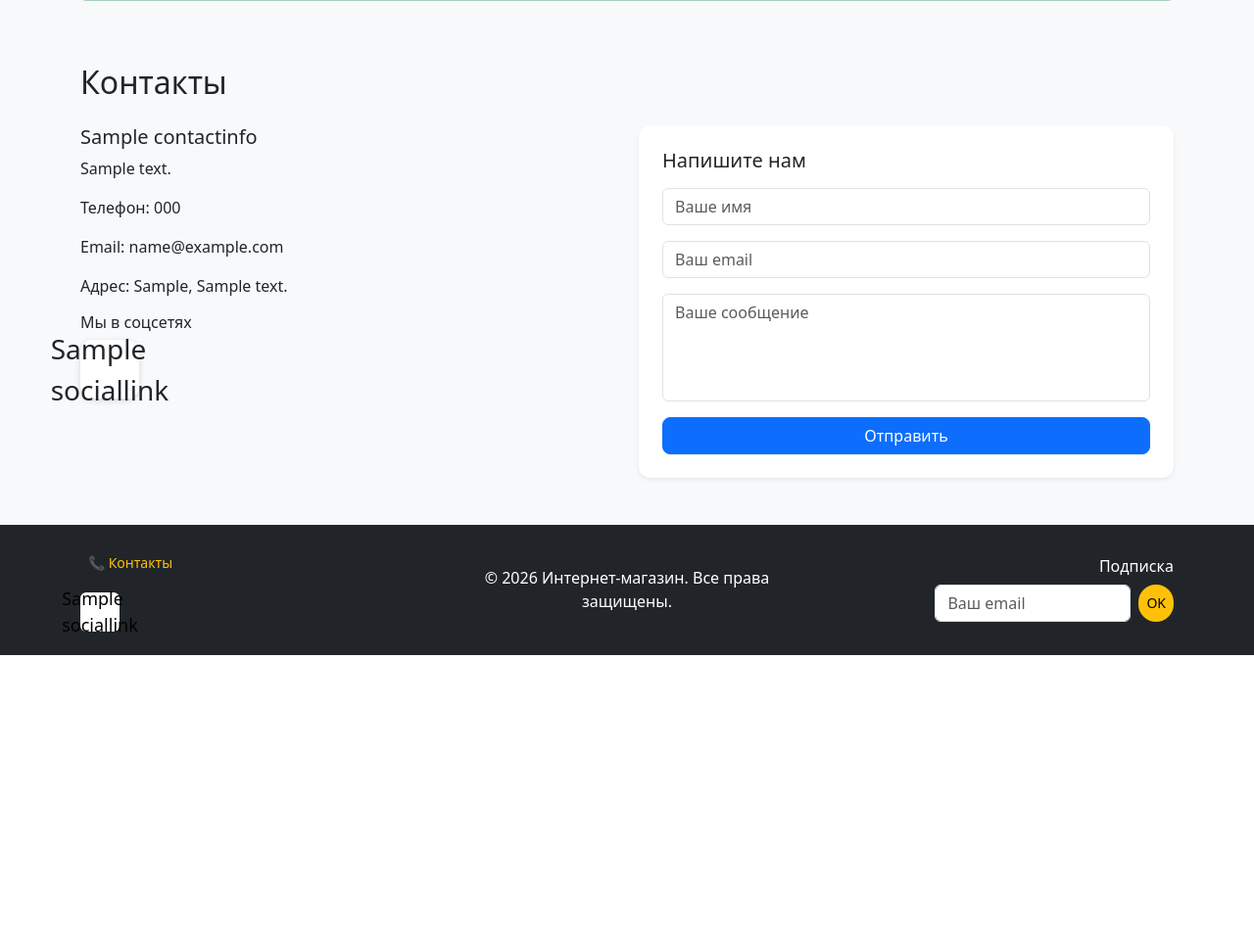
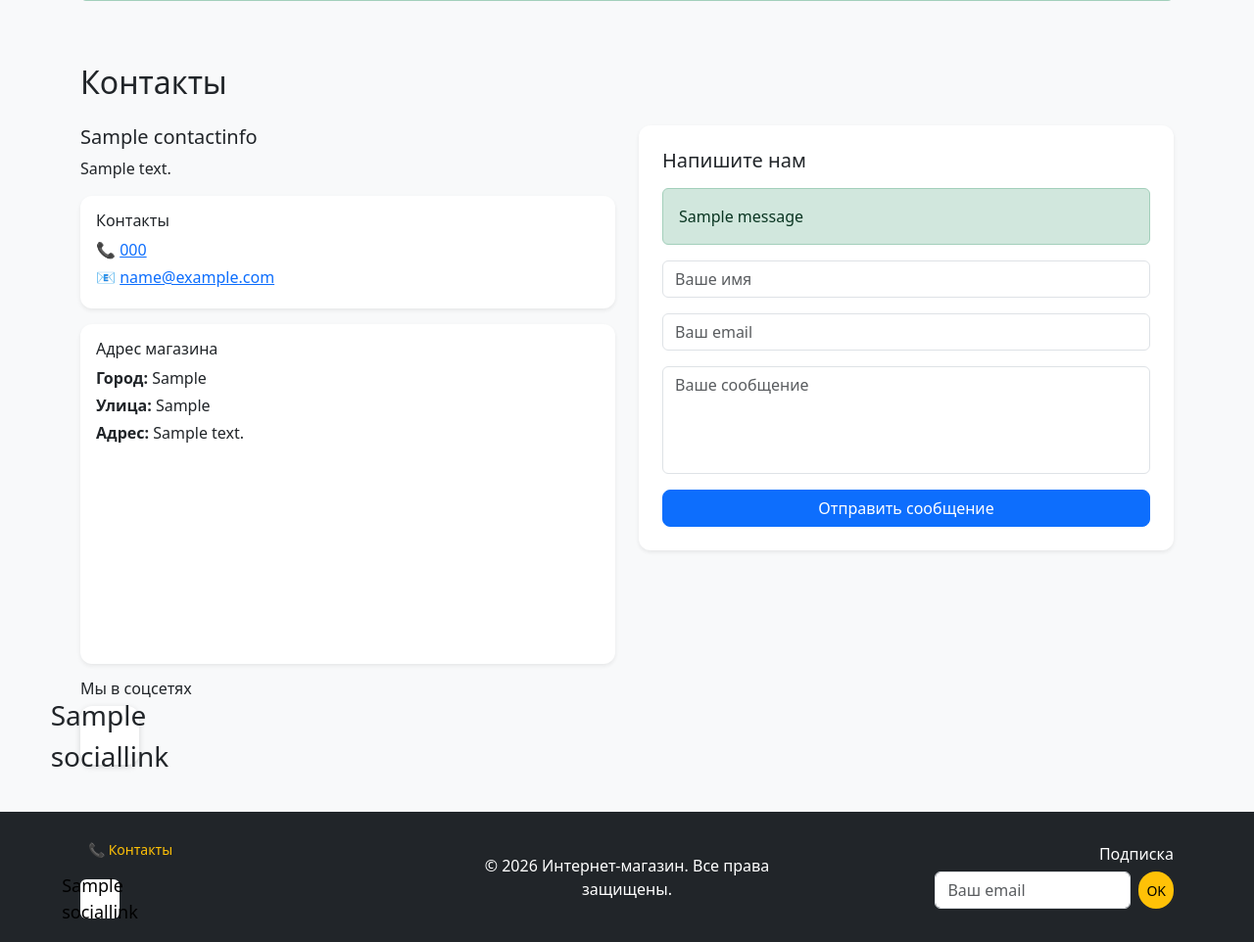
Before and after one commit to Kunaiev-Vladimir/diploma-shop, a Django app: page /contacts/ in a window 1280 px wide. Shown: the part 309-1271 px from the top of the page at 98% size. Before the commit the page ends 978 px from the top, so only its background shows below. Run offline with Django 5.2, Linux system fonts and the light colour scheme; tables that the repository leaves empty hold one stand-in row (values such as "Sample post"); one stand-in notice (Sample message) is shown.

Commit message:
Обновил 29_04_2026

```diff
--- a/contacts/admin.py
+++ b/contacts/admin.py
@@ -34,9 +34,9 @@ class SocialLinkInline(admin.TabularInline):
 class ContactInfoAdmin(admin.ModelAdmin):
     list_display = ('title',)
     inlines = [
+        ContactAddressInline,
+        ContactPhoneInline,
         ContactEmailInline,
-        ContactPhoneInline,
-        ContactAddressInline,
         SocialLinkInline,
     ]
 
--- a/contacts/models.py
+++ b/contacts/models.py
@@ -81,16 +81,23 @@ class ContactPhone(models.Model):
 
 
 class ContactAddress(models.Model):
-    contact_info = models.ForeignKey(ContactInfo, on_delete=models.CASCADE, related_name='addresses')
+    contact_info = models.ForeignKey(
+        ContactInfo,
+        on_delete=models.CASCADE,
+        related_name='addresses'
+    )
     city = models.CharField(max_length=100, verbose_name='Город')
-    address = models.CharField(max_length=255, verbose_name='Адрес')
+    street = models.CharField(max_length=150, verbose_name='Улица')
+    address = models.CharField(max_length=255, verbose_name='Полный адрес')
+    #map_url = models.URLField(blank=True, verbose_name='Ссылка на карту')
+    map_url = models.TextField(blank=True, verbose_name='Ссылка на карту')
 
     class Meta:
         verbose_name = 'Адрес'
         verbose_name_plural = 'Адреса'
 
     def __str__(self):
-        return f'{self.city}: {self.address}'
+        return f'{self.city}: {self.street}'
 
 
 class SocialLink(models.Model):
--- a/contacts/templates/contacts/contacts.html
+++ b/contacts/templates/contacts/contacts.html
@@ -16,16 +16,42 @@
 
             {% if contact_info %}
 
-                {% for phone in contact_info.phones.all %}
-                    <p>Телефон: {{ phone.phone }}</p>
-                {% endfor %}
+                <div class="card mb-3 p-3 shadow-sm">
+                    <h6 class="mb-2">Контакты</h6>
 
-                {% for email in contact_info.emails.all %}
-                    <p>Email: {{ email.email }}</p>
-                {% endfor %}
+                    {% for phone in contact_info.phones.all %}
+                        <p class="mb-1">
+                            📞 <a href="tel:{{ phone.phone }}">{{ phone.phone }}</a>
+                        </p>
+                    {% endfor %}
+
+                    {% for email in contact_info.emails.all %}
+                        <p class="mb-1">
+                            📧 <a href="mailto:{{ email.email }}">{{ email.email }}</a>
+                        </p>
+                    {% endfor %}
+                </div>
 
                 {% for address in contact_info.addresses.all %}
-                    <p>Адрес: {{ address.city }}, {{ address.address }}</p>
+                    <div class="card mb-3 p-3 shadow-sm">
+
+                        <h6 class="mb-2">Адрес магазина</h6>
+
+                        <p class="mb-1"><strong>Город:</strong> {{ address.city }}</p>
+                        <p class="mb-1"><strong>Улица:</strong> {{ address.street }}</p>
+                        <p class="mb-2"><strong>Адрес:</strong> {{ address.address }}</p>
+
+                        {% if address.map_url %}
+                            <iframe
+                                src="{{ address.map_url }}"
+                                width="100%"
+                                height="200"
+                                style="border:0; border-radius:10px;"
+                                loading="lazy">
+                            </iframe>
+                        {% endif %}
+
+                    </div>
                 {% endfor %}
 
                 <div class="mt-3">
@@ -65,6 +91,14 @@
             <div class="card shadow-sm p-4">
                 <h5 class="mb-3">Напишите нам</h5>
 
+                {% if messages %}
+                    {% for message in messages %}
+                        <div class="alert alert-success">
+                            {{ message }}
+                        </div>
+                    {% endfor %}
+                {% endif %}
+
                 <form method="post">
                     {% csrf_token %}
 
@@ -81,7 +115,7 @@
                     </div>
 
                     <button type="submit" class="btn btn-primary w-100">
-                        Отправить
+                        Отправить сообщение
                     </button>
                 </form>
             </div>
--- a/contacts/views.py
+++ b/contacts/views.py
@@ -13,6 +13,7 @@ def contacts_view(request):
 
         if form.is_valid():
             form.save()
+            messages.success(request, 'Сообщение успешно отправлено!')
             return redirect('contacts:contacts')
     else:
         form = ContactMessageForm()
```
Also changed, not shown: contacts/migrations/0005_contactaddress_map_url_contactaddress_street_and_more.py (added), contacts/migrations/0006_alter_contactaddress_map_url.py (added).
